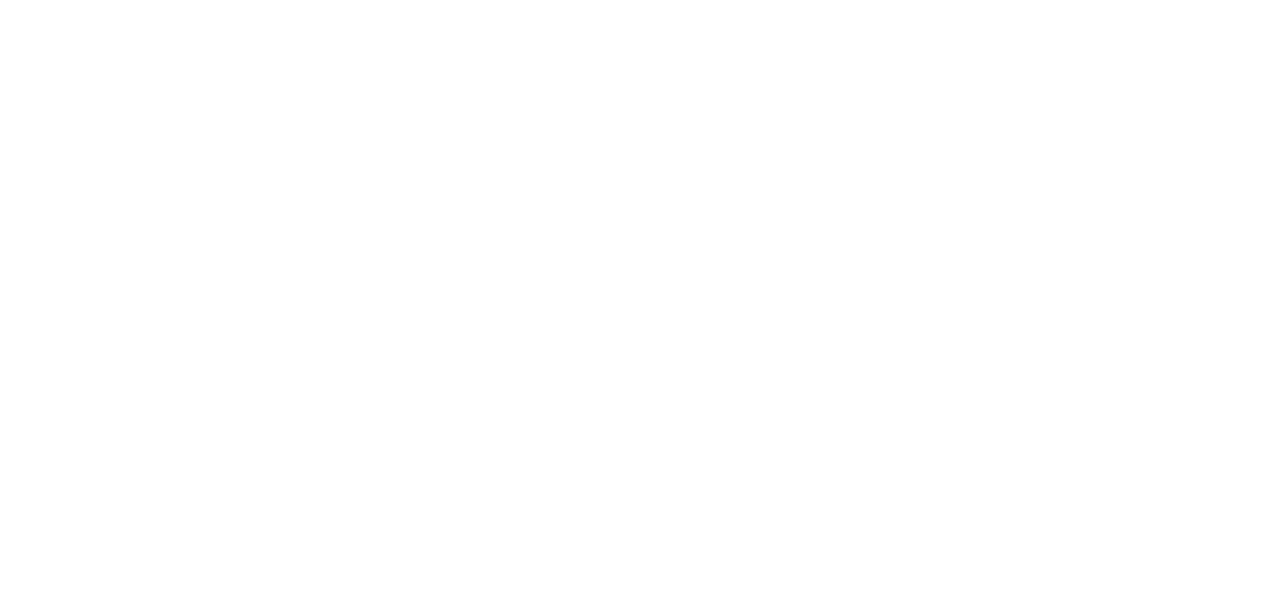
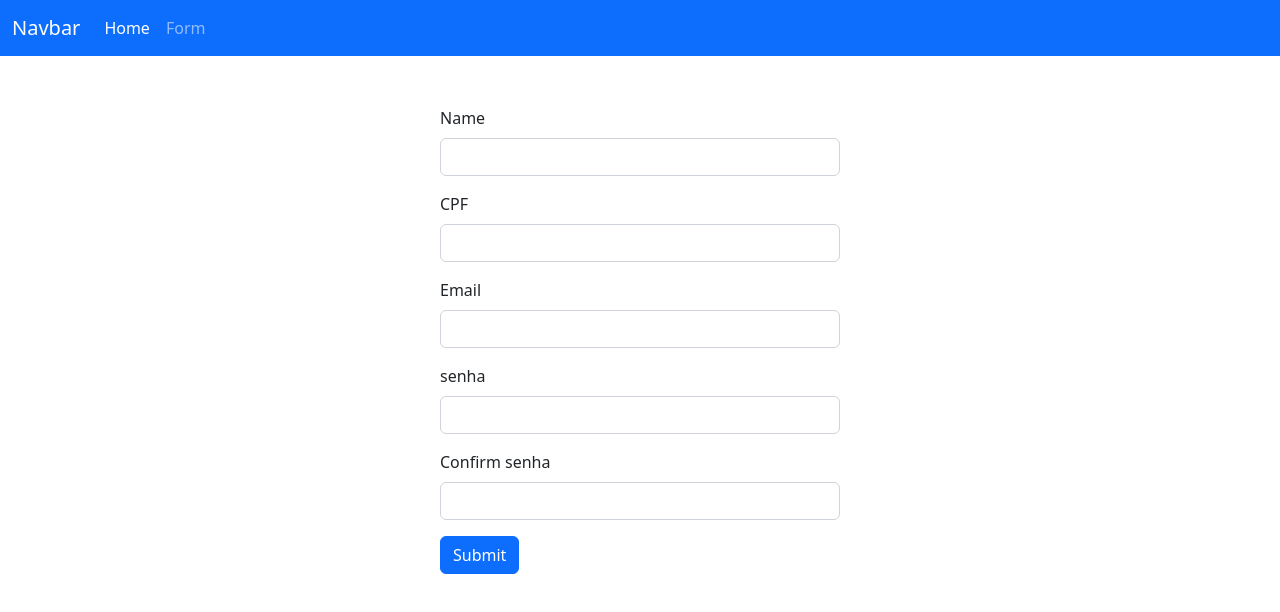
Before and after one commit to d1av/advanced-examples-angular, an Angular app: page /form in a window 1280 px wide. Before the commit this address led to /. Shown: the top 612 px of the page. Built offline with nearby package versions, Linux system fonts and the light colour scheme.

Commit message:
feat: form configuration

```diff
--- a/src/app/app-routing.module.ts
+++ b/src/app/app-routing.module.ts
@@ -1,10 +1,26 @@
 import { NgModule } from '@angular/core';
 import { RouterModule, Routes } from '@angular/router';
+import { FormComponent } from './pages/form/form.component';
+import { HomeComponent } from './pages/home/home.component';
+import { PagesModule } from './pages/pages.module';
 
-const routes: Routes = [];
+const routes: Routes = [
+  {
+    path: '',
+    redirectTo: "/home", pathMatch: 'full'
+  },
+  {
+    path: 'home',
+    component: HomeComponent
+  },
+  {
+    path: 'form',
+    component: FormComponent
+  }
+];
 
 @NgModule({
-  imports: [RouterModule.forRoot(routes)],
+  imports: [RouterModule.forRoot(routes), PagesModule],
   exports: [RouterModule]
 })
 export class AppRoutingModule { }
--- a/src/app/app.component.html
+++ b/src/app/app.component.html
@@ -1 +1,2 @@
+<app-navbar-top></app-navbar-top>
 <router-outlet></router-outlet>
--- a/src/app/app.module.ts
+++ b/src/app/app.module.ts
@@ -4,11 +4,13 @@
 import { AppRoutingModule } from './app-routing.module';
 import { AppComponent } from './app.component';
 import { PagesModule } from './pages/pages.module';
+import { NavbarTopComponent } from './shared/components/layout/navbar-top/navbar-top.component';
 import { SharedModule } from './shared/shared.module';
 
 @NgModule({
   declarations: [
-    AppComponent
+    AppComponent,
+    NavbarTopComponent
   ],
   imports: [
     BrowserModule,
--- a/src/app/pages/form/form.component.html
+++ b/src/app/pages/form/form.component.html
@@ -1 +1,41 @@
-<p>form works!</p>
+<div class="formContainer">
+  <form [formGroup]="cadastroForm" (ngSubmit)="adicionarUsuario()">
+    <div class="mb-3">
+      <label for="nome" class="form-label">Name</label>
+      <input
+        type="text"
+        class="form-control"
+        id="nome"
+        aria-describedby="nome"
+        formControlName="nome"
+      />
+    </div>
+
+    <div class="mb-3">
+      <label for="cpf" class="form-label">CPF</label>
+      <input type="text" class="form-control" id="cpf" aria-describedby="cpf" />
+    </div>
+
+    <div class="mb-3">
+      <label for="exampleInputEmail1" class="form-label">Email</label>
+      <input
+        type="email"
+        class="form-control"
+        id="email"
+        aria-describedby="email"
+      />
+    </div>
+
+    <div class="mb-3">
+      <label for="senha" class="form-label">senha</label>
+      <input type="senha" class="form-control" id="senha" />
+    </div>
+
+    <div class="mb-3">
+      <label for="confirmaSenha" class="form-label">Confirm senha</label>
+      <input type="senha" class="form-control" id="confirmaSenha" />
+    </div>
+
+    <button type="submit" class="btn btn-primary">Submit</button>
+  </form>
+</div>
--- a/src/app/pages/form/form.component.scss
+++ b/src/app/pages/form/form.component.scss
@@ -0,0 +1,10 @@
+.formContainer{
+  display: flex;
+  align-items: center;
+  justify-content: center;
+  margin-top: 50px;
+
+  form{
+    min-width: 400px;
+  }
+}
--- a/src/app/pages/form/form.component.ts
+++ b/src/app/pages/form/form.component.ts
@@ -1,10 +1,31 @@
-import { Component } from '@angular/core';
+import { Component, OnInit } from '@angular/core';
+import { FormControl, FormGroup } from '@angular/forms';
 
 @Component({
   selector: 'app-form',
   templateUrl: './form.component.html',
   styleUrls: ['./form.component.scss']
 })
-export class FormComponent {
+export class FormComponent implements OnInit {
+
+  cadastroForm!: FormGroup;
+
+  constructor() {
+
+  }
+
+
+  ngOnInit(): void {
+    this.cadastroForm = new FormGroup({
+      nome: new FormControl('')
+    })
+  }
+
+  adicionarUsuario() {
+    let x = this.cadastroForm.value;
+    console.log(x)
+  }
+
+
 
 }
--- a/src/app/pages/pages.module.ts
+++ b/src/app/pages/pages.module.ts
@@ -2,6 +2,7 @@
 import { CommonModule } from '@angular/common';
 import { HomeComponent } from './home/home.component';
 import { FormComponent } from './form/form.component';
+import { ReactiveFormsModule } from '@angular/forms';
 
 
 
@@ -11,7 +12,8 @@
     FormComponent
   ],
   imports: [
-    CommonModule
+    CommonModule,
+    ReactiveFormsModule
   ]
 })
 export class PagesModule { }
--- a/src/app/shared/components/components.module.ts
+++ b/src/app/shared/components/components.module.ts
@@ -1,12 +1,10 @@
 import { NgModule } from '@angular/core';
 import { CommonModule } from '@angular/common';
-import { NavbarTopComponent } from './layout/navbar-top/navbar-top.component';
 
 
 
 @NgModule({
   declarations: [
-    NavbarTopComponent
   ],
   imports: [
     CommonModule
--- a/src/app/shared/components/layout/navbar-top/navbar-top.component.html
+++ b/src/app/shared/components/layout/navbar-top/navbar-top.component.html
@@ -1 +1,14 @@
-<p>navbar-top works!</p>
+<nav class="navbar navbar-expand-lg bg-primary navbar-dark">
+  <div class="container-fluid">
+    <a class="navbar-brand" href="#">Navbar</a>
+    <button class="navbar-toggler" type="button" data-bs-toggle="collapse" data-bs-target="#navbarNavAltMarkup" aria-controls="navbarNavAltMarkup" aria-expanded="false" aria-label="Toggle navigation">
+      <span class="navbar-toggler-icon"></span>
+    </button>
+    <div class="collapse navbar-collapse" id="navbarNavAltMarkup">
+      <div class="navbar-nav">
+        <a class="nav-link active" aria-current="page" [routerLink]="['/home']" routerLinkActive="router-link-active" >Home</a>
+        <a class="nav-link" [routerLink]="['/form']" routerLinkActive="router-link-active">Form</a>
+      </div>
+    </div>
+  </div>
+</nav>
```
Also changed, not shown: 1 other file (tests, documents, lock files or other folders).
